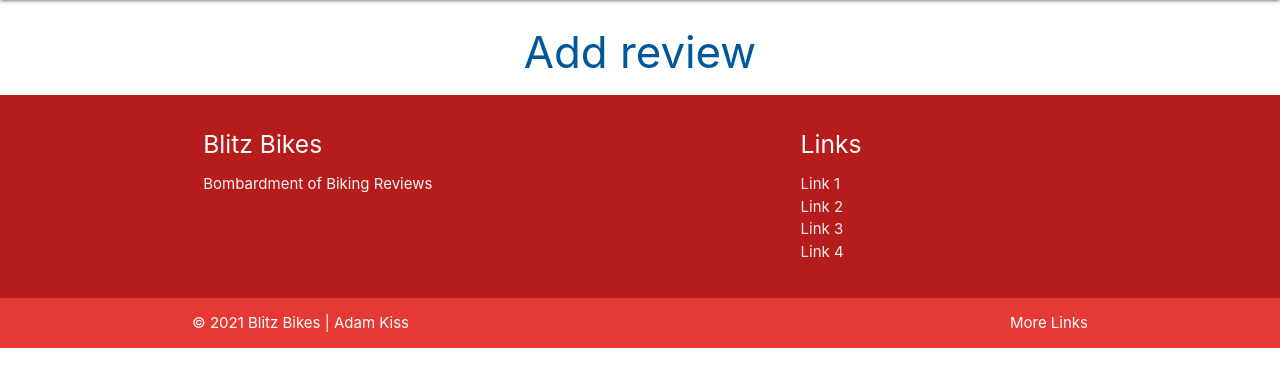
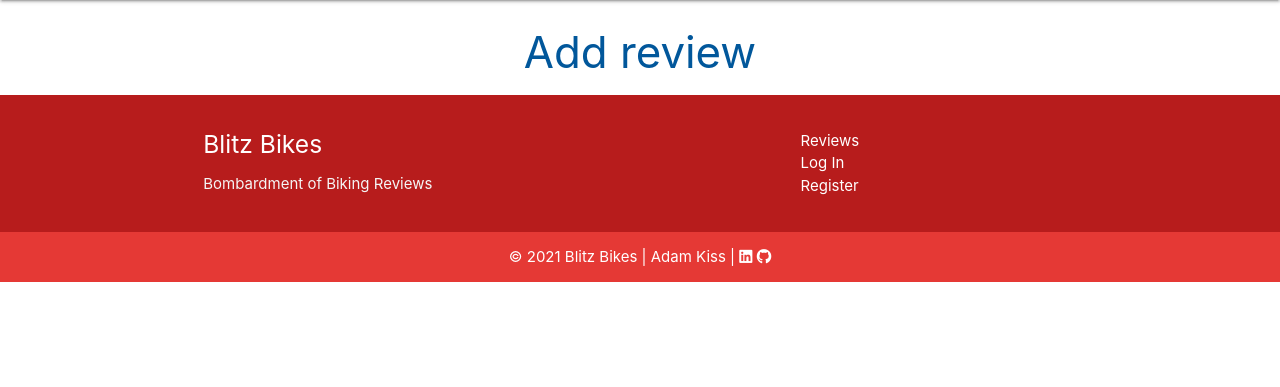
Before and after one commit to Adamsky94/Blitz_Bikes, a Flask app: page /add_review in a window 1280 px wide. Shown: the part 64-451 px from the top of the page. Run offline with Flask 2, Linux system fonts and the light colour scheme; some libraries are stand-ins or nearby versions; some web fonts are replaced.

Commit message:
Added footer links

```diff
--- a/templates/base.html
+++ b/templates/base.html
@@ -17,26 +17,25 @@
     </head>
     <body>
         <header>
-
             <!--Navigation from https://materializecss.com/navbar.html-->
             <nav>
                 <div class="nav-wrapper red darken-4">
-                    <a href="#!" class="brand-logo">Blitz Bikes</a>
+                    <a href="{{ url_for('get_reviews') }}" class="brand-logo">Blitz Bikes</a>
                     <a href="#" data-target="mobile-demo" class="sidenav-trigger"><i class="fas fa-bars"></i></a>
                     <ul class="right hide-on-med-and-down">
-                        <li><a href="#">Reviews</a></li>
-                        <li><a href="#">Log In</a></li>
-                        <li><a href="#">Register</a></li>
-                        <li><a href="#">Add review</a></li>
+                        <li><a href="{{ url_for('get_reviews') }}">Reviews</a></li>
+                        <li><a href="{{ url_for('login') }}">Log In</a></li>
+                        <li><a href="{{ url_for('register') }}">Register</a></li>
+                        <li><a href="{{ url_for('add_review') }}">Add review</a></li>
                     </ul>
                 </div>
             </nav>
             <!--Mobile navigation-->
             <ul class="sidenav" id="mobile-demo">
-                <li><a href="#">Reviews</a></li>
-                <li><a href="#">Log In</a></li>
-                <li><a href="#">Register</a></li>
-                <li><a href="#">Add review</a></li>
+                <li><a href="{{ url_for('get_reviews') }}">Reviews</a></li>
+                <li><a href="{{ url_for('login') }}">Log In</a></li>
+                <li><a href="{{ url_for('register') }}">Register</a></li>
+                <li><a href="{{ url_for('add_review') }}">Add review</a></li>
             </ul>
         </header>
 
@@ -52,31 +51,28 @@
                         <p class="grey-text text-lighten-4">Bombardment of Biking Reviews</p>
                     </div>
                     <div class="col l4 offset-l2 s12">
-                <h5 class="white-text">Links</h5>
                         <ul>
-                  <li><a class="grey-text text-lighten-3" href="#!">Link 1</a></li>
-                  <li><a class="grey-text text-lighten-3" href="#!">Link 2</a></li>
-                  <li><a class="grey-text text-lighten-3" href="#!">Link 3</a></li>
-                  <li><a class="grey-text text-lighten-3" href="#!">Link 4</a></li>
+                            <li><a class="white-text" href="{{ url_for('get_reviews') }}">Reviews</a></li>
+                            <li><a class="white-text" href="{{ url_for('login') }}">Log In</a></li>
+                            <li><a class="white-text" href="{{ url_for('register') }}">Register</a></li>
                         </ul>
                     </div>
                 </div>
             </div>
-          <div class="footer-copyright red darken-1 white-text">
+            <div class="footer-copyright red darken-1 white-text center">
                 <div class="container">
-            © 2021 Blitz Bikes | Adam Kiss
-            <a class="white-text right" href="#!">More Links</a>
+                    © 2021 Blitz Bikes | Adam Kiss |
+                    <a class="white-text" href="https://github.com/Adamsky94" target="_blank"><i class="fab fa-linkedin"></i></a>
+                    <a class="white-text" href="https://www.linkedin.com/in/akgsz0912/" target="_blank"><i class="fab fa-github"></i></a>
                 </div>
             </div>
         </footer>
 
         <!-- Jquery -->
-        <script src="https://code.jquery.com/jquery-3.5.1.min.js"
-        integrity="sha256-9/aliU8dGd2tb6OSsuzixeV4y/faTqgFtohetphbbj0=" crossorigin="anonymous"></script>
+        <script src="https://code.jquery.com/jquery-3.5.1.min.js" integrity="sha256-9/aliU8dGd2tb6OSsuzixeV4y/faTqgFtohetphbbj0=" crossorigin="anonymous"></script>
         <!-- Materialize Compiled and minified JavaScript -->
         <script src="https://cdnjs.cloudflare.com/ajax/libs/materialize/1.0.0/js/materialize.min.js"></script>
         <!--My custom JavaScript-->
         <script src="static/scripts/main.js"></script>
-
     </body>
 </html>
```
Lines whose indentation alone changed are shown as unchanged.
